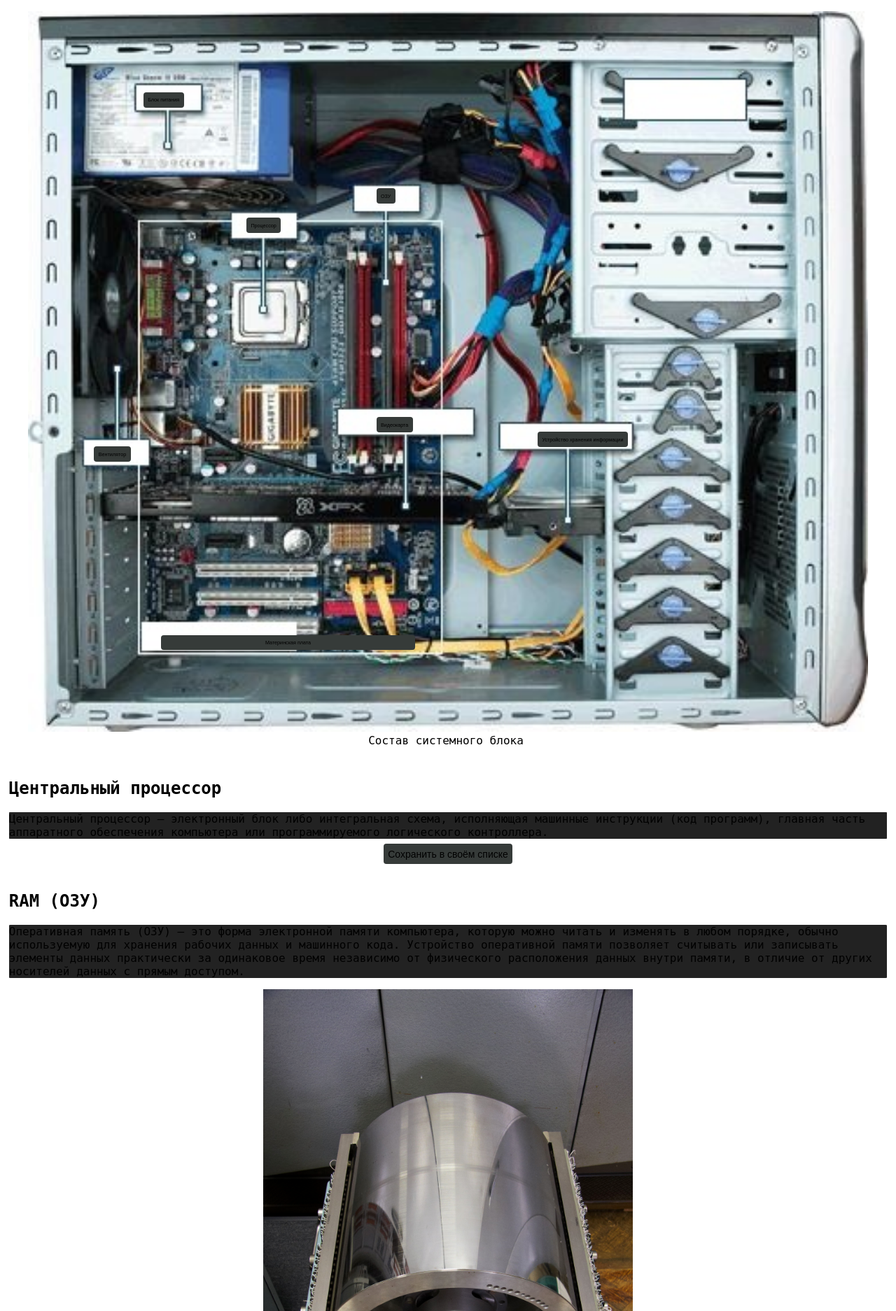
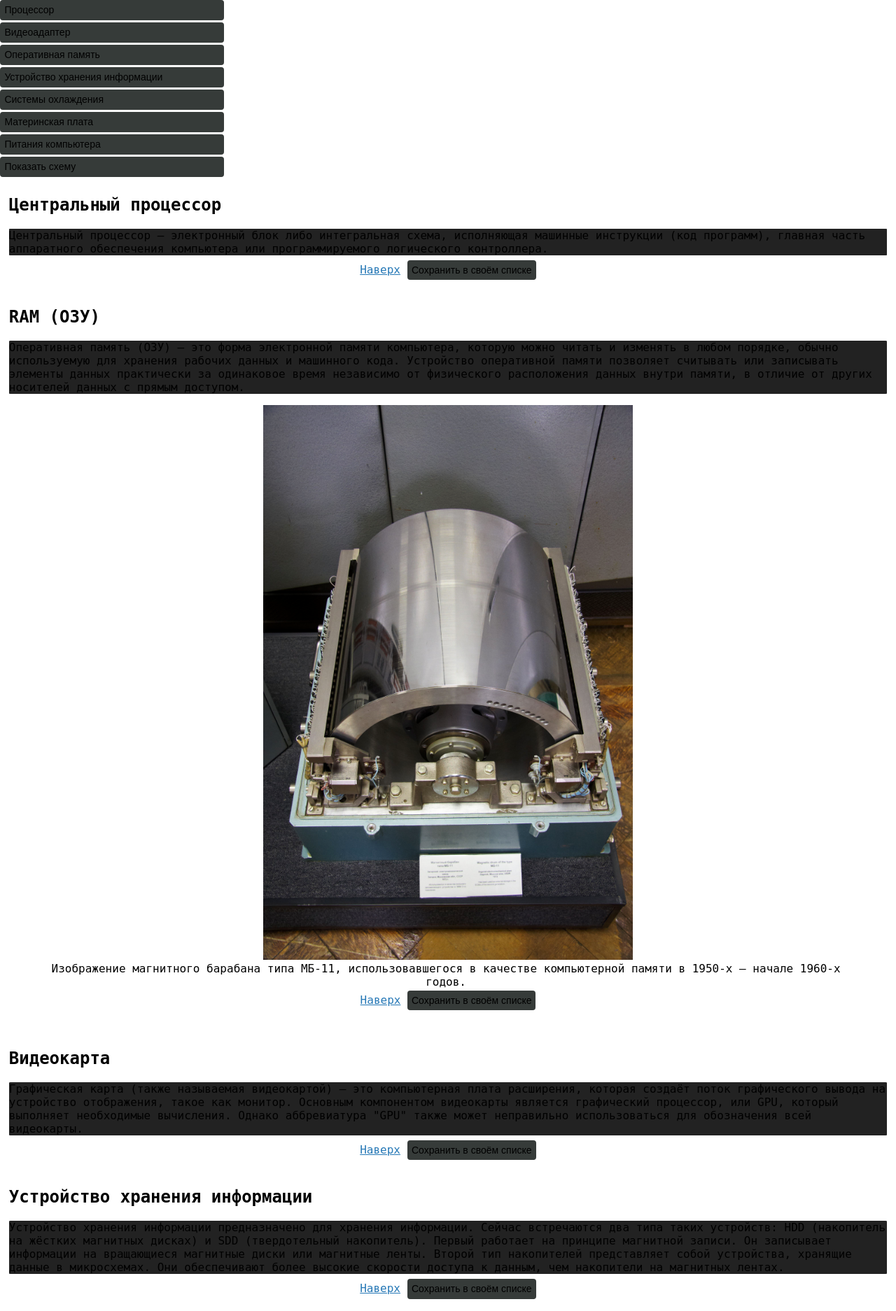
Before and after one commit to Geodeziy/W-0723, a Flask app: page / in a window 1280 px wide. Shown: the part 46-1920 px from the top of the page at 70% size. Run offline with Flask 3, Linux system fonts and the light colour scheme; some libraries are stand-ins or nearby versions.

Commit message:
Веб-страница.

```diff
--- a/templates/index.html
+++ b/templates/index.html
@@ -38,6 +38,7 @@
             background-color: #363b39;
         }
 
+
         button:hover {
             background-color: #333333;
         }
@@ -75,7 +76,7 @@
         }
 
         li {
-            color: var(--tg-theme-hint-color, #a8a8a8);
+            /*color: var(--tg-theme-hint-color, #a8a8a8);*/
         }
 
         textarea {
@@ -190,7 +191,7 @@
         .computer-button {
             display: inline-block;
             font-size: 45%;
-            /*padding: 0.25% 0.25%;*/
+            padding: 0.25% 0.25%;
             background: var(--tg-theme-button-color);
             color: var(--tg-theme-button-text-color);
             border: none;
@@ -198,6 +199,23 @@
             /*background-color: var(--tg-theme-button-color, #6600ff);*/
             background-color: #363b39;
         }
+
+        .hidden {
+            display: none;
+        }
+
+        .knopka {
+            list-style-type: none;
+            padding: 0;
+        }
+        .knopka li {
+            text-align: left;
+        }
+        .knopka button {
+            width: 25%;
+            text-align: left;
+        }
+
     </style>
 
 </head>
@@ -213,7 +231,17 @@
 
 <body style="visibility: visible;">
 
-<div class="computer-scheme">
+<div class="knopka">
+    <li><button id="processor0" style="margin-bottom: 0.25%">Процессор</button></li>
+    <li><button id="graphics-card0" style="margin-bottom: 0.25%">Видеоадаптер</button></li>
+    <li><button id="ram0" style="margin-bottom: 0.25%">Оперативная память</button></li>
+    <li><button id="disk-storage0" style="margin-bottom: 0.25%">Устройство хранения информации</button></li>
+    <li><button id="cooling-system0" style="margin-bottom: 0.25%">Системы охлаждения</button></li>
+    <li><button id="motherboard0" style="margin-bottom: 0.25%">Материнская плата</button></li>
+    <li><button id="psu0" style="margin-bottom: 0.25%">Питания компьютера</button></li>
+    <li><button id="toggleButton">Показать схему</button></li>
+</div>
+<div class="computer-scheme hidden">
     <figure>
         <img src="https://geodeziy.github.io/W-0723/img/computer.jpg" alt="Схема компьютера" class="img-computer">
         <figcaption>Состав системного блока</figcaption>
@@ -230,6 +258,7 @@
 <section id="processor-section">
     <h1 align="left">Центральный процессор</h1>
     <pre>Центральный процессор — электронный блок либо интегральная схема, исполняющая машинные инструкции (код программ), главная часть аппаратного обеспечения компьютера или программируемого логического контроллера.</pre>
+    <a href="#" title="Вернуться к началу" class="topbutton">Наверх</a>
     <button id="btn1" onclick="sendMessage('id_1');">Сохранить в своём списке</button>
 </section>
 <section id="ram-section">
@@ -239,37 +268,44 @@
         <img src="https://geodeziy.github.io/W-0723/img/Drum_Memory_in_Moscow_Politechnical_Museum.jpg"
             alt="Изображение магнитного барабана типа МБ-11."/>
         <figcaption>Изображение магнитного барабана типа МБ-11, использовавшегося в качестве компьютерной памяти в 1950-х — начале 1960-х годов.</figcaption>
+        <a href="#" title="Вернуться к началу" class="topbutton">Наверх</a>
         <button id="btn3" onclick="sendMessage('id_2');">Сохранить в своём списке</button>
     </figure>
 </section>
 <section id="graphics-card-section">
     <h1 align="left">Видеокарта</h1>
     <pre>Графическая карта (также называемая видеокартой) — это компьютерная плата расширения, которая создаёт поток графического вывода на устройство отображения, такое как монитор. Основным компонентом видеокарты является графический процессор, или GPU, который выполняет необходимые вычисления. Однако аббревиатура "GPU" также может неправильно использоваться для обозначения всей видеокарты.</pre>
+    <a href="#" title="Вернуться к началу" class="topbutton">Наверх</a>
     <button id="btn4" onclick="sendMessage('id_3');">Сохранить в своём списке</button>
 </section>
 <section id="storage-section">
     <h1 align="left">Устройство хранения информации</h1>
     <pre>Устройство хранения информации предназначено для хранения информации. Сейчас встречаются два типа таких устройств: HDD (накопитель на жёстких магнитных дисках) и SDD (твердотельный накопитель). Первый работает на принципе магнитной записи. Он записывает информации на вращающиеся магнитные диски или магнитные ленты. Второй тип накопителей представляет собой устройства, хранящие данные в микросхемах. Они обеспечивают более высокие скорости доступа к данным, чем накопители на магнитных лентах.</pre>
+    <a href="#" title="Вернуться к началу" class="topbutton">Наверх</a>
     <button id="btn5" onclick="sendMessage('id_4');">Сохранить в своём списке</button>
 </section>
 <section id="motherboard-section">
     <h1 align="left">Материнская (системная) плата</h1>
     <pre>Материнская (системная) плата — это основная печатная плата в компьютерах общего назначения и других расширяемых системах. Она поддерживает и обеспечивает связь между многими важнейшими электронными компонентами системы, такими как центральный процессор (CPU) и память, а также обладает разъемами для других периферийных устройств. В отличие от объединительной платы, материнская плата обычно содержит важные подсистемы, такие как центральный процессор, контроллеры ввода/вывода набора микросхем и памяти, интерфейсные разъемы и другие компоненты, интегрированные для общего использования.</pre>
+    <a href="#" title="Вернуться к началу" class="topbutton">Наверх</a>
     <button id="btn6" onclick="sendMessage('id_5');">Сохранить в своём списке</button>
 </section>
 <section id="psu-section">
     <h1 align="left">Блок питания</h1>
     <pre>Встроенный источник электропитания компьютера — устройство, предназначенное для преобразования напряжения переменного тока от сети в напряжение постоянного тока с целью питания компьютера или компьютер-сервера. Большинство современных источников питания для настольных персональных компьютеров соответствуют спецификации ATX, которая включает в себя форм-фактор и допуски по напряжению. Когда блок питания ATX подключен к электросети, он всегда обеспечивает 5-вольтовое резервное питание (5VSB), чтобы обеспечить работу компьютера в режиме ожидания и некоторых периферийных устройств. Блоки питания ATX включаются и выключаются по сигналу с материнской платы. Они также подают сигнал на материнскую плату, указывающий, когда напряжение постоянного тока соответствует заданному, чтобы компьютер мог безопасно включиться и загрузиться. Самым последним стандартом блока питания ATX является версия 3.0, по состоянию на середину 2022 года.</pre>
+    <a href="#" title="Вернуться к началу" class="topbutton">Наверх</a>
     <button id="btn7" onclick="sendMessage('id_6');">Сохранить в своём списке</button>
 </section>
 <section id="cooling-system-section">
     <h1 align="left">Система охлаждения</h1>
     <pre>Система охлаждения компьютера — набор средств для отвода тепла (т.е. охлаждения, холодильная установка) от нагревающихся в процессе работы компьютерных компонентов (процессор, чипсет, транзисторы и диоды, и пр.). Существуют различные способы отвода тепла: воздушное, жидкостное, термоэлектрическое, с помощью фазового перехода.</pre>
+    <a href="#" title="Вернуться к началу" class="topbutton">Наверх</a>
     <button id="btn8" onclick="sendMessage('id_7');">Сохранить в своём списке</button>
 </section>
 <section id="bios-section">
     <h1 align="left">BIOS</h1>
     <pre>BIOS (basic input/output system — «базовая система ввода-вывода»), также БСВВ — набор микропрограмм, реализующих низкоуровневые API для работы с аппаратным обеспечением компьютера, а также создающих необходимую программную среду для запуска операционной системы у IBM PC-совместимых компьютеров.</pre>
+    <a href="#" title="Вернуться к началу" class="topbutton">Наверх</a>
     <button id="btn2" onclick="sendMessage('id_8');">Сохранить в своём списке</button>
 </section>
 
@@ -362,6 +398,11 @@
     updateSlider();
 </script>
 <script>
+    document.getElementById("toggleButton").addEventListener("click", function() {
+        var element = document.querySelector(".computer-scheme");
+        element.classList.toggle("hidden");
+});
+
     document.getElementById("processor").addEventListener("click", function() {
         window.location.href = "#processor-section";
 });
```
